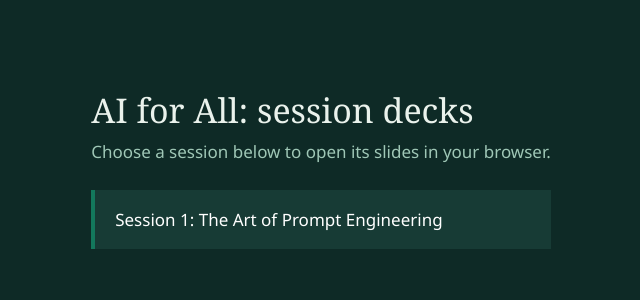
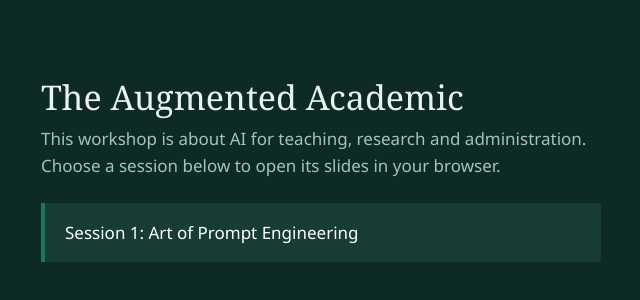
Before and after one commit to narenccode/aiforall-decks, a plain HTML site: page index.html in a window 1280 px wide. Shown: the part 224-524 px from the top of the page, without its empty margins (319-959 px from the left). Drawn offline with Linux system fonts and the light colour scheme.

Commit message:
Use the deck's workshop title on the home page
Co-Authored-By: Claude Opus 5.5 <noreply@anthropic.com>

```diff
--- a/index.html
+++ b/index.html
@@ -3,7 +3,7 @@
 <head>
 <meta charset="utf-8">
 <meta name="viewport" content="width=device-width, initial-scale=1">
-<title>AI for All · Session decks</title>
+<title>The Augmented Academic · Session decks</title>
 <style>
 body{margin:0;font:17px/1.6 'Segoe UI',system-ui,sans-serif;background:#0E2A26;color:#EAF2EC;display:grid;place-items:center;min-height:100vh;padding:24px;box-sizing:border-box}
 main{max-width:560px}
@@ -15,9 +15,9 @@ a:hover,a:focus{background:#13785C}
 </head>
 <body>
 <main>
-<h1>AI for All: session decks</h1>
-<p>Choose a session below to open its slides in your browser.</p>
-<a href="session1/">Session 1: The Art of Prompt Engineering</a>
+<h1>The Augmented Academic</h1>
+<p>This workshop is about AI for teaching, research and administration. Choose a session below to open its slides in your browser.</p>
+<a href="session1/">Session 1: Art of Prompt Engineering</a>
 </main>
 </body>
 </html>
```
